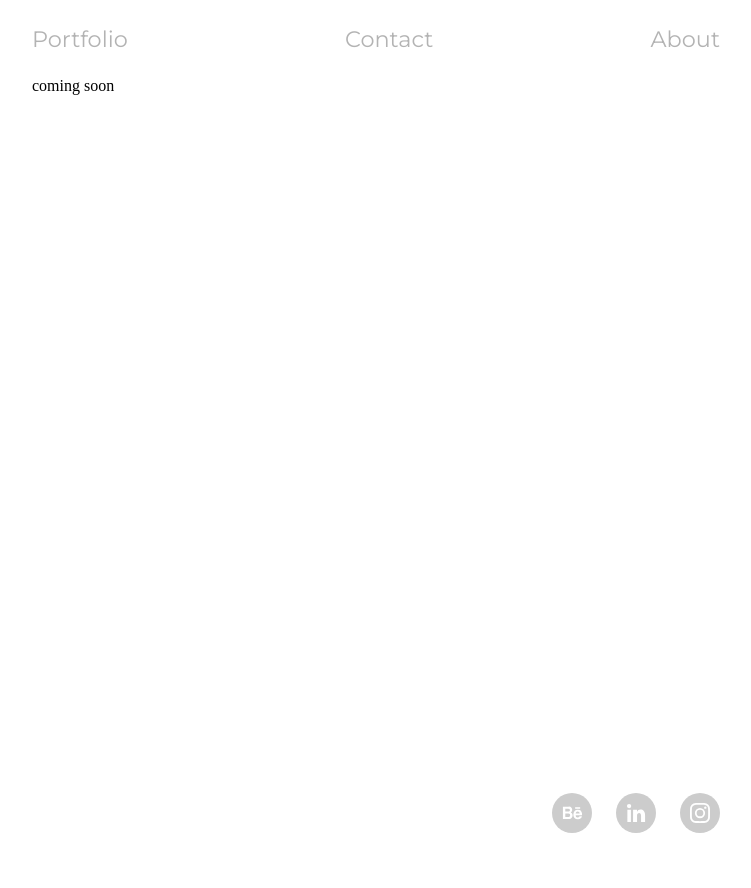
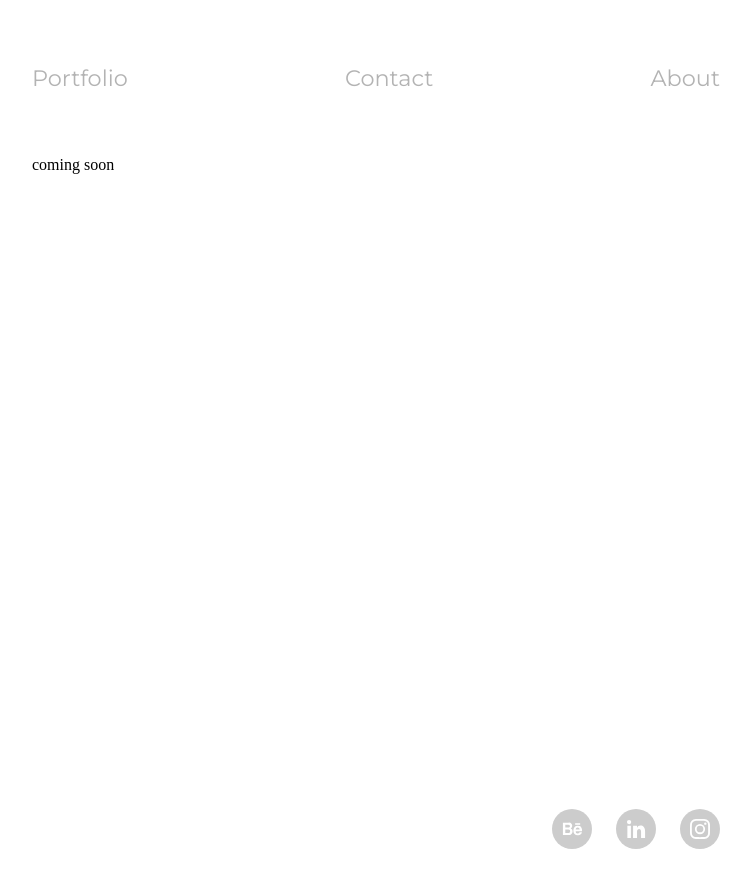
Before and after one commit to Elunn/elliot-lunn-old-portfolio, a Jekyll site: the page built from about.html, in a window 1280 px wide. Shown: the top 888 px of the page, without its empty margins (264-1015 px from the left). Built offline with Jekyll 4.4.1, drawn with Linux system fonts in a browser that asks for light colours; nearby versions of some CDN libraries; Markdown is read by kramdown in place of the engine named in the settings.

Commit message:
changed nav margin

```diff
--- a/css/styles.css
+++ b/css/styles.css
@@ -42,7 +42,7 @@ nav ul .nav{
     font-family: 'Montserrat', sans-serif;
     display: flex;
     justify-content: space-between;
-    margin: 1.25em 0;
+    margin: 3em 0;
     font-size: 1.4em;
 }
 
@@ -105,7 +105,7 @@ footer .socialicon {
 footer .socialicon svg{
     width: 2.5em;
     fill: rgb(204, 204, 204);
-    margin: 0 0 1em 1.5em;
+    margin: 0 0 0 1.5em;
 }
 
 footer .cls-1 {
```
